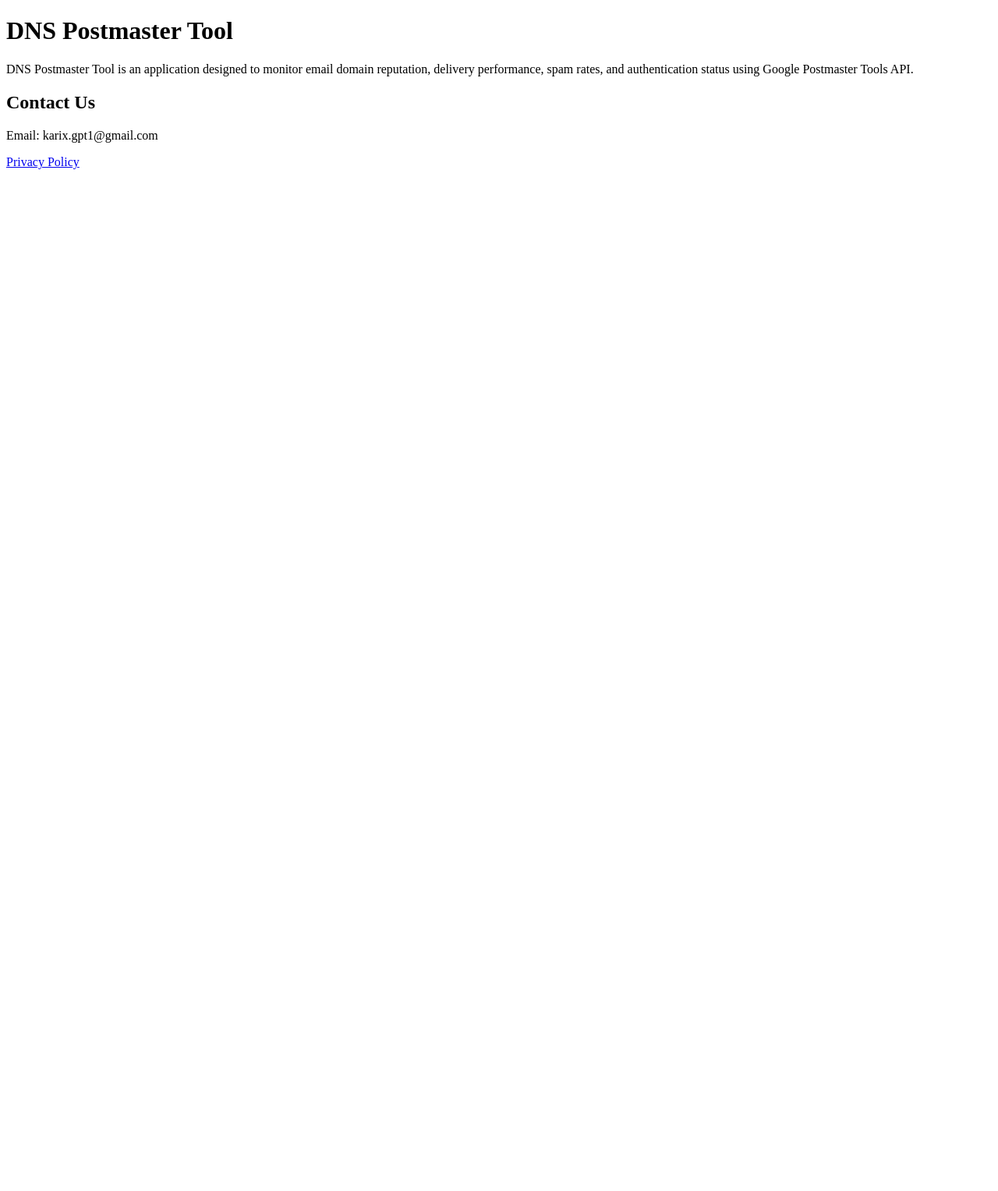
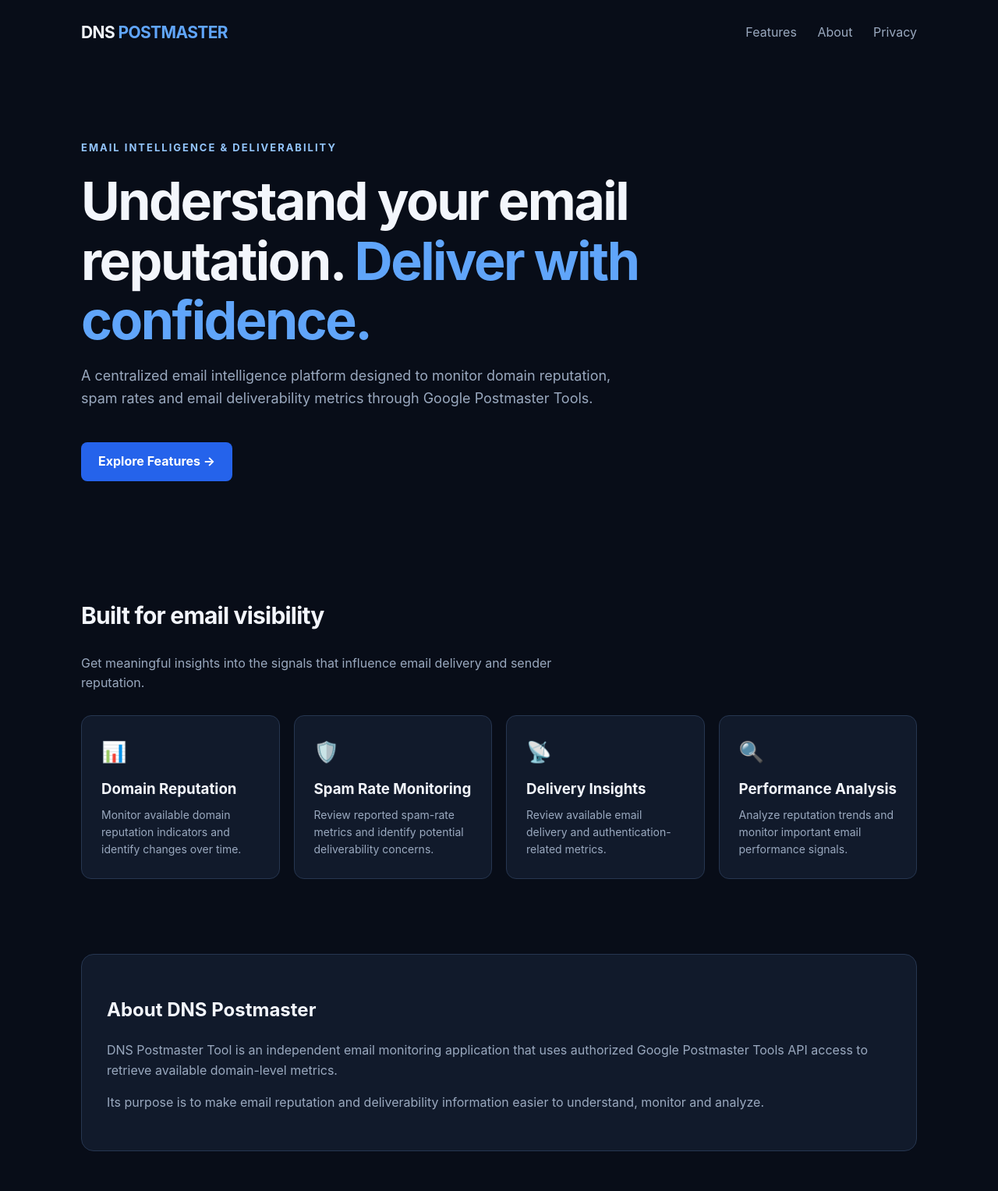
Before and after one commit to Dharshan-B/Postmaster_API, a plain HTML site: page index.html in a window 1280 px wide. Shown: the top 1527 px of the page at 78% size. Before the commit the page ends 800 px from the top, so only its background shows below. Drawn offline with Linux system fonts and the light colour scheme.

Commit message:
Revamp index.html with new styles and content
Updated meta tags, styles, and content for improved layout and clarity.

```diff
--- a/index.html
+++ b/index.html
@@ -2,24 +2,209 @@
 <!DOCTYPE html>
 <html lang="en">
 <head>
-    <meta charset="UTF-8">
-    <meta name="viewport" content="width=device-width, initial-scale=1">
-    <title>DNS Postmaster Tool</title>
+<meta charset="UTF-8">
+<meta name="viewport" content="width=device-width, initial-scale=1.0">
+<meta name="description" content="DNS Postmaster Tool - Monitor email domain reputation, spam rates, delivery performance and authentication metrics.">
+<title>DNS Postmaster | Email Intelligence</title>
+<style>
+:root {
+  --bg:#080d18;
+  --panel:#111a2b;
+  --panel2:#162238;
+  --text:#f3f6fc;
+  --muted:#9aa9bf;
+  --accent:#60a5fa;
+  --border:#263650;
+}
+* {box-sizing:border-box}
+body {
+  margin:0;
+  background:var(--bg);
+  color:var(--text);
+  font-family:Inter,Segoe UI,Arial,sans-serif;
+  line-height:1.6;
+}
+nav {
+  max-width:1120px;
+  margin:auto;
+  padding:25px 24px;
+  display:flex;
+  justify-content:space-between;
+  align-items:center;
+}
+.logo {font-size:21px;font-weight:750;letter-spacing:-.6px}
+.logo span {color:var(--accent)}
+nav a,.footer a {color:var(--muted);text-decoration:none;margin-left:22px}
+nav a:hover,.footer a:hover {color:white}
+.hero {
+  max-width:1120px;
+  margin:auto;
+  padding:95px 24px 75px;
+}
+.eyebrow {
+  color:#93c5fd;
+  font-size:13px;
+  letter-spacing:2px;
+  text-transform:uppercase;
+  font-weight:700;
+}
+h1 {
+  font-size:clamp(40px,7vw,68px);
+  line-height:1.12;
+  letter-spacing:-2.5px;
+  max-width:800px;
+  margin:20px 0;
+}
+h1 span {color:var(--accent)}
+.hero p {
+  color:var(--muted);
+  font-size:18px;
+  max-width:680px;
+}
+.button {
+  display:inline-block;
+  margin-top:24px;
+  padding:12px 22px;
+  background:#2563eb;
+  color:white;
+  text-decoration:none;
+  border-radius:8px;
+  font-weight:650;
+}
+.button:hover {background:#3b82f6}
+section {
+  max-width:1120px;
+  margin:auto;
+  padding:48px 24px;
+}
+.section-heading {font-size:30px;letter-spacing:-.8px}
+.section-description {color:var(--muted);max-width:650px}
+.grid {
+  display:grid;
+  grid-template-columns:repeat(auto-fit,minmax(230px,1fr));
+  gap:18px;
+  margin-top:28px;
+}
+.card {
+  background:var(--panel);
+  border:1px solid var(--border);
+  border-radius:13px;
+  padding:25px;
+}
+.card .symbol {font-size:26px}
+.card h3 {margin:12px 0 7px}
+.card p {color:var(--muted);font-size:14px;margin:0}
+.about {
+  background:var(--panel);
+  border:1px solid var(--border);
+  border-radius:16px;
+  padding:32px;
+}
+.about p {color:var(--muted)}
+footer {
+  border-top:1px solid var(--border);
+  margin-top:65px;
+  padding:30px 24px;
+}
+.footer {
+  max-width:1120px;
+  margin:auto;
+  display:flex;
+  justify-content:space-between;
+  flex-wrap:wrap;
+  gap:15px;
+  color:var(--muted);
+  font-size:13px;
+}
+.footer a {margin-left:15px}
+@media(max-width:600px) {
+  nav {align-items:flex-start;gap:12px;flex-direction:column}
+  nav a {margin:0 15px 0 0}
+  .hero {padding-top:65px}
+  .about {padding:23px}
+}
+</style>
 </head>
 <body>
-    <h1>DNS Postmaster Tool</h1>
+
+<nav>
+  <div class="logo">DNS <span>POSTMASTER</span></div>
+  <div>
+    <a href="#features">Features</a>
+    <a href="#about">About</a>
+    <a href="privacy.html">Privacy</a>
+  </div>
+</nav>
+
+<main>
+  <div class="hero">
+    <div class="eyebrow">Email Intelligence & Deliverability</div>
+    <h1>Understand your email reputation. <span>Deliver with confidence.</span></h1>
     <p>
-        DNS Postmaster Tool is an application designed to
-        monitor email domain reputation, delivery performance,
-        spam rates, and authentication status using Google
-        Postmaster Tools API.
+      A centralized email intelligence platform designed to
+      monitor domain reputation, spam rates and email
+      deliverability metrics through Google Postmaster Tools.
+    </p>
+    <a class="button" href="#features">Explore Features &rarr;</a>
+  </div>
+
+  <section id="features">
+    <h2 class="section-heading">Built for email visibility</h2>
+    <p class="section-description">
+      Get meaningful insights into the signals that influence
+      email delivery and sender reputation.
     </p>
 
-    <h2>Contact Us</h2>
-    <p>Email: karix.gpt1@gmail.com</p>
+    <div class="grid">
+      <div class="card">
+        <div class="symbol">📊</div>
+        <h3>Domain Reputation</h3>
+        <p>Monitor available domain reputation indicators and identify changes over time.</p>
+      </div>
+      <div class="card">
+        <div class="symbol">🛡️</div>
+        <h3>Spam Rate Monitoring</h3>
+        <p>Review reported spam-rate metrics and identify potential deliverability concerns.</p>
+      </div>
+      <div class="card">
+        <div class="symbol">📡</div>
+        <h3>Delivery Insights</h3>
+        <p>Review available email delivery and authentication-related metrics.</p>
+      </div>
+      <div class="card">
+        <div class="symbol">🔍</div>
+        <h3>Performance Analysis</h3>
+        <p>Analyze reputation trends and monitor important email performance signals.</p>
+      </div>
+    </div>
+  </section>
 
-    <p>
-        <a href="privacy.html">Privacy Policy</a>
-    </p>
+  <section id="about">
+    <div class="about">
+      <h2>About DNS Postmaster</h2>
+      <p>
+        DNS Postmaster Tool is an independent email monitoring
+        application that uses authorized Google Postmaster Tools
+        API access to retrieve available domain-level metrics.
+      </p>
+      <p>
+        Its purpose is to make email reputation and
+        deliverability information easier to understand,
+        monitor and analyze.
+      </p>
+    </div>
+  </section>
+</main>
+
+<footer>
+  <div class="footer">
+    <div>© 2026 DNS Postmaster Tool. All rights reserved.</div>
+    <div>
+      <a href="privacy.html">Privacy Policy</a>
+      <a href="mailto:YOUR_SUPPORT_EMAIL">Contact</a>
+    </div>
+  </div>
+</footer>
+
 </body>
 </html>
```
